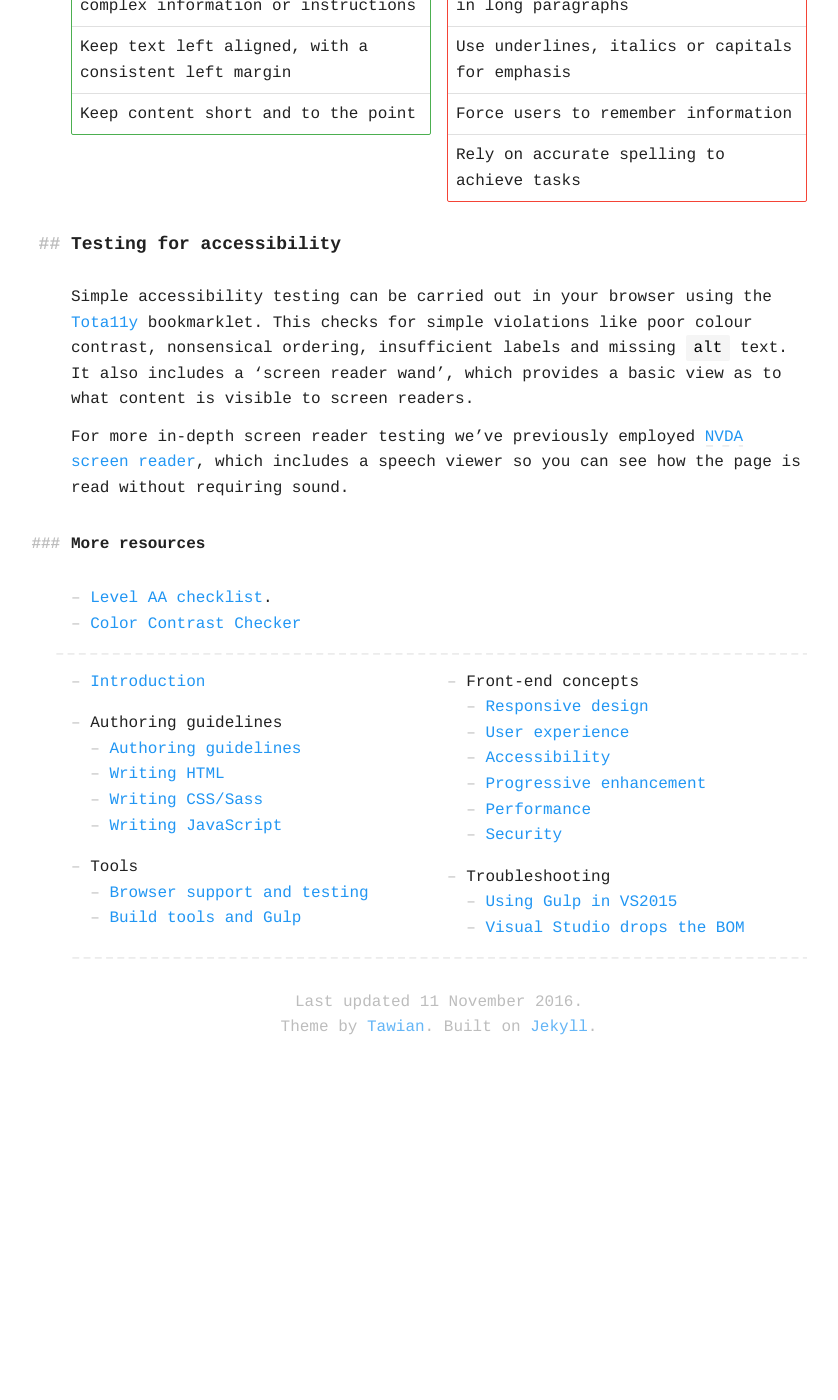
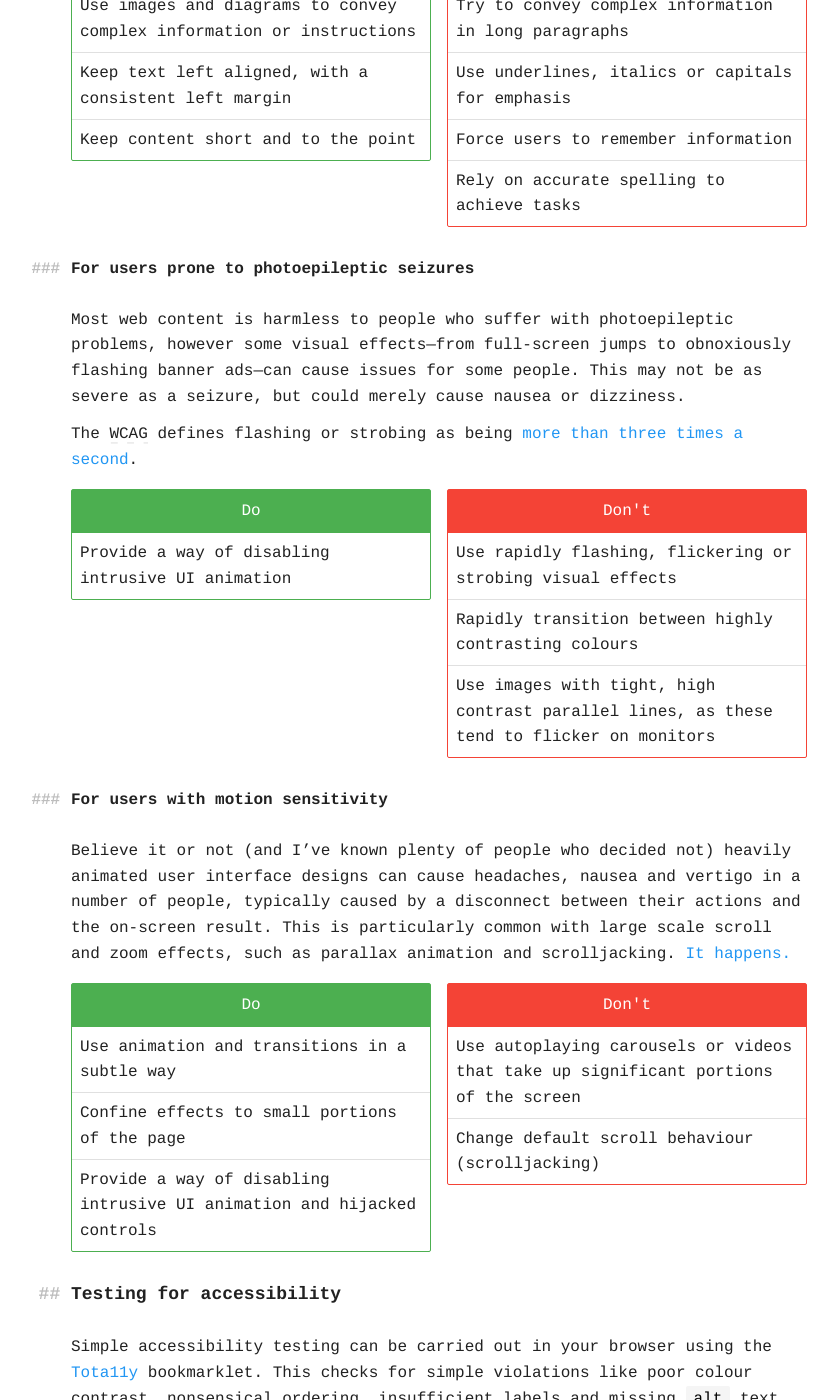
Before and after one commit to querkmachine/FSFrontEndDocs, a Jekyll site: the page built from concepts/accessibility.md, in a window 1280 px wide and 1400 px high, scrolled down 3406 px. Shown: the whole window, without its empty margins (201-1039 px from the left). Built offline with Jekyll 4.4.1, drawn with Linux system fonts in a browser that asks for light colours; before the commit the page ends 4479 px from its top, so only the background shows below that; some of the changed text lies outside the part shown.

Commit message:
Add more new good stuff to the accessibility page

```diff
--- a/concepts/accessibility.md
+++ b/concepts/accessibility.md
@@ -41,7 +41,7 @@ Some quick wins to achieving Level AA compatibility:
 The Government Digital Service put together [a helpful set of posters](https://accessibility.blog.gov.uk/2016/09/02/dos-and-donts-on-designing-for-accessibility/) on the dos and don'ts of accessible design.
 Given we don't control the content on many of our projects a lot of them are outside of our jurisdiction (though feel free to point out to clients that their copy is badly written).
 
-Below is a summary of other issues you may need to address.
+Below is a summary of other issues you may need to address, along with select pieces of the Government Digital Service's advice.
 
 ### For users on the autistic spectrum
 
@@ -199,13 +199,68 @@ Typography and the formatting of text plays a large part in things being difficu
 	</div>
 </div>
 
+### For users prone to photoepileptic seizures
+
+Most web content is harmless to people who suffer with photoepileptic problems, however some visual effects—from full-screen jumps to obnoxiously flashing banner ads—can cause issues for some people. This may not be as severe as a seizure, but could merely cause nausea or dizziness.
+
+The <abbr title="Web Content Accessibility Guidelines">WCAG</abbr> defines flashing or strobing as being [more than three times a second](https://www.w3.org/TR/WCAG20/#seizure-does-not-violate).
+
+<div class="grid">
+	<div class="cell">
+		<div class="card card-success">
+			<header class="card-header">Do</header>
+			<ul class="list-group">
+				<li>Provide a way of disabling intrusive UI animation</li>
+			</ul>
+		</div>
+	</div>
+	<div class="cell">
+		<div class="card card-error">
+			<header class="card-header">Don't</header>
+			<ul class="list-group">
+				<li>Use rapidly flashing, flickering or strobing visual effects</li>
+				<li>Rapidly transition between highly contrasting colours</li>
+				<li>Use images with tight, high contrast parallel lines, as these tend to flicker on monitors</li>
+			</ul>
+		</div>
+	</div>
+</div>
+
+### For users with motion sensitivity
+
+Believe it or not (and I've known plenty of people who decided not) heavily animated user interface designs can cause headaches, nausea and vertigo in a number of people, typically caused by a disconnect between their actions and the on-screen result. This is particularly common with large scale scroll and zoom effects, such as parallax animation and scrolljacking. [It happens.](http://www.theguardian.com/technology/2013/sep/27/ios-7-motion-sickness-nausea)
+
+<div class="grid">
+	<div class="cell">
+		<div class="card card-success">
+			<header class="card-header">Do</header>
+			<ul class="list-group">
+				<li>Use animation and transitions in a subtle way</li>
+				<li>Confine effects to small portions of the page</li>
+				<li>Provide a way of disabling intrusive UI animation and hijacked controls</li>
+			</ul>
+		</div>
+	</div>
+	<div class="cell">
+		<div class="card card-error">
+			<header class="card-header">Don't</header>
+			<ul class="list-group">
+				<li>Use autoplaying carousels or videos that take up significant portions of the screen</li>
+				<li>Change default scroll behaviour (scrolljacking)</li>
+			</ul>
+		</div>
+	</div>
+</div>
+
 ## Testing for accessibility
 
 Simple accessibility testing can be carried out in your browser using the [Tota11y](http://khan.github.io/tota11y/) bookmarklet. This checks for simple violations like poor colour contrast, nonsensical ordering, insufficient labels and missing `alt` text. It also includes a 'screen reader wand', which provides a basic view as to what content is visible to screen readers.
 
 For more in-depth screen reader testing we've previously employed [<abbr title="NonVisual Desktop Access">NVDA</abbr> screen reader](http://www.nvaccess.org/), which includes a speech viewer so you can see how the page is read without requiring sound.
 
-### More resources
+## More resources
 
-* [Level AA checklist](https://www.wuhcag.com/wcag-checklist/).
+* [Level AA checklist](https://www.wuhcag.com/wcag-checklist/)
+* [Notes on Using ARIA in HTML](http://w3c.github.io/aria-in-html/)
 * [Color Contrast Checker](http://webaim.org/resources/contrastchecker/)
+* [Designing Safer Web Animation For Motion Sensitivity](http://alistapart.com/article/designing-safer-web-animation-for-motion-sensitivity)
```
